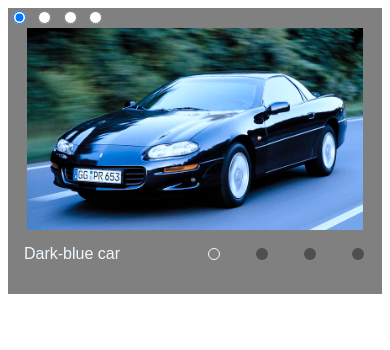
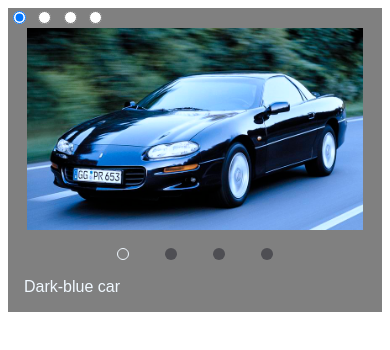
Before and after one commit to spherical-horse/cssMemSlider, a plain HTML site: page cssMemSlider/index.html in a window 390 px wide. Drawn offline with Linux system fonts and the light colour scheme.

Commit message:
feat: add adaptivity (Mon, May 16, 2022 09:13:51 PM)

```diff
--- a/cssMemSlider/style.css
+++ b/cssMemSlider/style.css
@@ -159,3 +159,21 @@
 .slider-control-wrapper:hover>.slider-control4 {
   background-color: aliceblue;
 }
+
+@media (min-width: 320px) and (max-width: 768px) {
+
+  .slider-controls {
+    flex-direction: column;
+    align-items: initial;
+  }
+
+  .slider-controls-left {
+    order: 2;
+  }
+
+  .slider-controls-right {
+    order: 1;
+    justify-content: center;
+  }
+
+}
```
